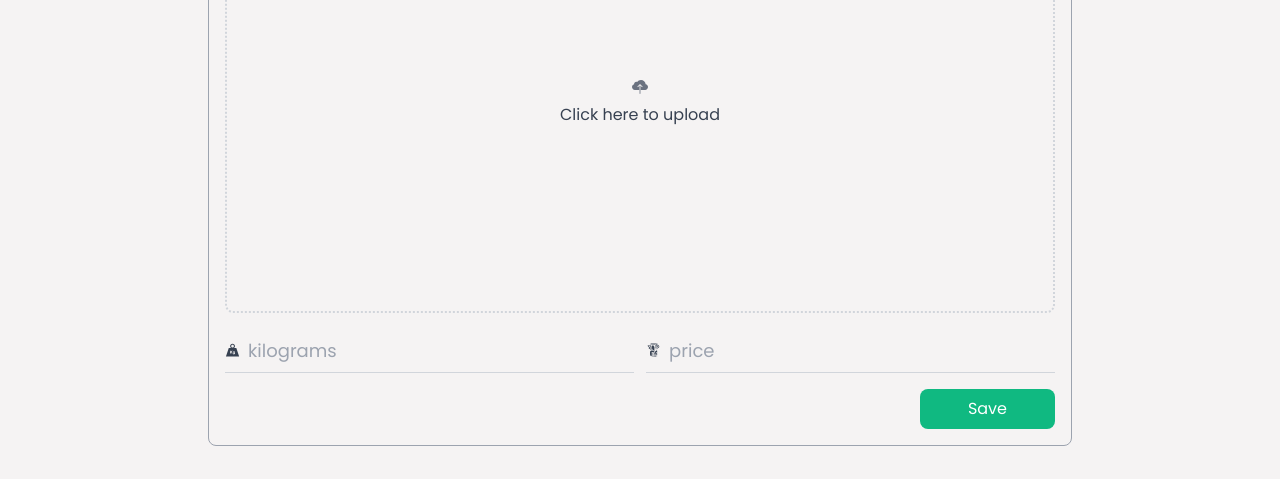
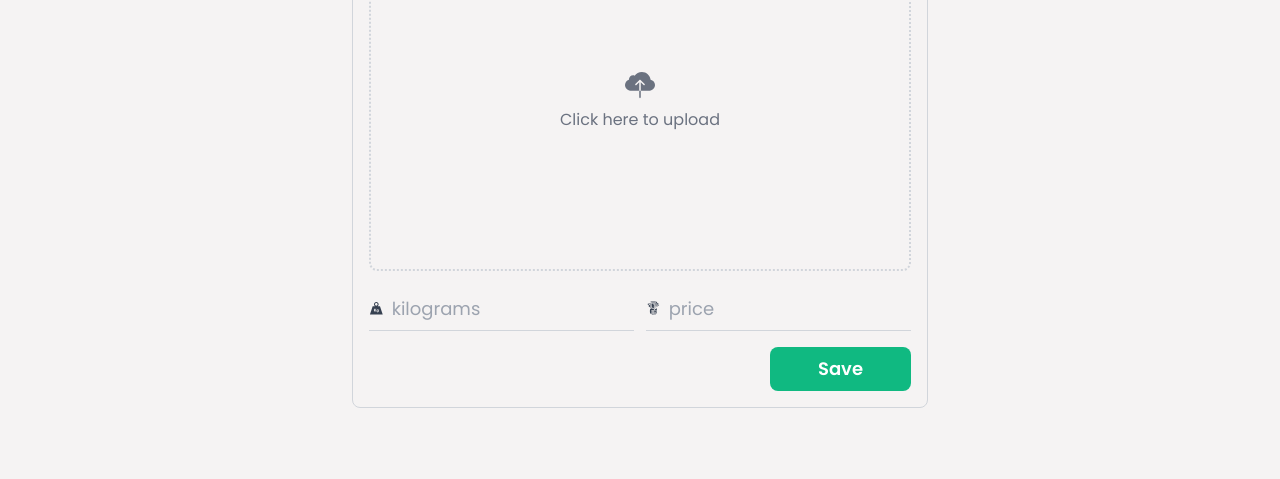
Before and after one commit to mainerprenuer/farmPlug, a React (Create React App) app: page /createItem in a window 1280 px wide. Shown: the part 395-874 px from the top of the page. Built offline with nearby package versions, Linux system fonts and the light colour scheme; no server answers; the database is empty.

Commit message:
working on section 2

```diff
--- a/src/components/CreateContainer.jsx
+++ b/src/components/CreateContainer.jsx
@@ -44,7 +44,7 @@ const CreateContainer = () => {
       (error) => {
         console.log(error);
         setFields(true);
-        setMsg("Error while uploading : Try Again 🙇");
+        setMsg("Error while uploading : Try AGain 🙇");
         setAlertStatus("danger");
         setTimeout(() => {
           setFields(false);
@@ -101,28 +101,28 @@ const CreateContainer = () => {
           qty: 1,
           price: price
         };
-        saveItem(data)
+        saveItem(data);
         setIsLoading(false);
         setFields(true);
         setMsg("Data Uploaded successfully 😊");
-        clearData();
         setAlertStatus("success");
         setTimeout(() => {
           setFields(false);
         }, 4000);
+        clearData();
       }
     } catch (error) {
       console.log(error);
       setFields(true);
-      setMsg("Error while uploading : Try Again 🙇");
-      setAlertStatus("Danger");
+      setMsg("Error while uploading : Try AGain 🙇");
+      setAlertStatus("danger");
       setTimeout(() => {
         setFields(false);
         setIsLoading(false);
       }, 4000);
     }
 
-    fetchData()
+    fetchData();
   };
 
   const clearData = () => {
@@ -137,77 +137,102 @@ const CreateContainer = () => {
     await getAllFarmItems().then(data => {
       dispatch({
         type : actionType.SET_FARM_ITEMS,
-        foodItems : data
+        farmItems : data
       });
     });
   };
 
   return (
-    <div className='w-full min-h-screen flex items-center justify-center'>
-      <div className='w-[90%] md:w-[75%] border border-gray-400 rounded-lg p-4 flex flex-col items-center justify-center gap-4'>
-         {
-          fields && (
-            <motion.p initial={{opacity : 0}}
-                      animate={{opacity : 1}}
-                      exit={{opacity : 0}}
-             className={`w-full p-2 rounded-lg text-center text-lg font-semibold ${alertStatus == 'danger'
-             ? 'bg-red-400 text-red-800'
-             : 'bg-emerald-400 text-emerald-800'}`}
-             >{msg}
+    <div className="w-full min-h-screen flex items-center justify-center">
+      <div className="w-[90%] md:w-[50%] border border-gray-300 rounded-lg p-4 flex flex-col items-center justify-center gap-4">
+        {fields && (
+          <motion.p
+            initial={{ opacity: 0 }}
+            animate={{ opacity: 1 }}
+            exit={{ opacity: 0 }}
+            className={`w-full p-2 rounded-lg text-center text-lg font-semibold ${
+              alertStatus === "danger"
+                ? "bg-red-400 text-red-800"
+                : "bg-emerald-400 text-emerald-800"
+            }`}
+          >
+            {msg}
           </motion.p>
-          )
-         }
+        )}
 
-         <div className='w-full py-2 border-b border-gray-300 flex items-center gap-2'>
-          <BiFoodMenu className='text-xl text-gray-700'/>
-          <input type="text"
-           required value={title}
+        <div className="w-full py-2 border-b border-gray-300 flex items-center gap-2">
+          <BiFoodMenu className="text-xl text-gray-700" />
+          <input
+            type="text"
+            required
+            value={title}
             onChange={(e) => setTitle(e.target.value)}
             placeholder="Give me a title..."
-           className='w-full h-full text-lg bg-transparent outline-none border-none placeholder:text-gray-400 text text-textColor'></input>
+            className="w-full h-full text-lg bg-transparent outline-none border-none placeholder:text-gray-400 text-textColor"
+          />
         </div>
 
-         <div className='w-full'>
-          <select onChange={(e) => setCategory(e.target.value)} className="outline-none w-full text-base border-b-2 border-gray-200 p-2 rounded-md cursor-pointer">
-            <option value="other" className='bg-white'>Select Category</option>
-            {categories && categories.map(item => (
-              <option key={item.id} className="text-base border-0 outline-none capitalize bg-white text-headingColor"
-              value={item.urlParamName}>
+        <div className="w-full">
+          <select
+            onChange={(e) => setCategory(e.target.value)}
+            className="outline-none w-full text-base border-b-2 border-gray-200 p-2 rounded-md cursor-pointer"
+          >
+            <option value="other" className="bg-white">
+              Select Category
+            </option>
+            {categories &&
+
+              categories.map((item) => (
+                <option
+                  key={item.id}
+                  className="text-base border-0 outline-none capitalize bg-white text-headingColor"
+                  value={item.urlParamName}
+                >
                   {item.name}
                 </option>
               ))}
           </select>
         </div>
 
-        <div className='group flex justify-center items-center flex-col border-2 border-dotted border-gray-300 w-full h-225 md:h-420 cursor-pointer rounded-lg'>
+        <div className="group flex justify-center items-center flex-col border-2 border-dotted border-gray-300 w-full h-225 md:h-340 cursor-pointer rounded-lg">
           {isLoading ? (
             <Loader />
           ) : (
             <>
               {!imgAsset ? (
                 <>
-                    <label className='w-ful h-full flex flex-col items-center justify-center cursor-pointer'>
-                      <div className='w-full h-full flex flex-col items-center justify-center gap-2'>
-                        <IoIosCloudUpload className='text-gray-500 hover:text-gray-700'/>
-                        <p className='text-gray-700'>Click here to upload</p>
+                  <label className="w-full h-full flex flex-col items-center justify-center cursor-pointer">
+                    <div className="w-full h-full flex flex-col items-center justify-center gap-2">
+                      <IoIosCloudUpload className="text-gray-500 text-3xl hover:text-gray-700" />
+                      <p className="text-gray-500 hover:text-gray-700">
+                        Click here to upload
+                      </p>
                     </div>
-                      <input type="file" name='uploadimage' accept="image/" onChange={uploadImage} className='w-0 h-0' />
+                    <input
+                      type="file"
+                      name="uploadimage"
+                      accept="image/*"
+                      onChange={uploadImage}
+                      className="w-0 h-0"
+                    />
                   </label>
                 </>
               ) : (
-                  <><div className='relative h-full'>
+                <>
+                  <div className='relative h-full'>
                       <img src={imgAsset} alt="uploadimage" className='w-full h-full object-cover' />
                       <button type='button' className="absolute bottom-3 right-3 p-3 rounded-full bg-red-500 text-xl
                        cursor-pointer outline-none hover:shadow-md duration-500 transition-all ease-in-out"
                        onClick={deleteImage}><RiDeleteBin4Fill className='text-white' />
                       </button>
-                    </div></>
+                    </div>
+                </>
               )}
             </>
           )}
         </div>
 
-        <div className='w-full flex flex-col md:flex-row items-center gap-3'>
+        <div className="w-full flex flex-col md:flex-row items-center gap-3">
          <div className='w-full py-2 border-b border-gray-300 flex items-center gap-2'>
             <GiWeight className='text-gray-700 text-2x1' />
             <input type='text' required value={kilograms} onChange={(e) => setKilograms(e.target.value)}
@@ -219,8 +244,13 @@ const CreateContainer = () => {
             <input type='text' required value={price} onChange={(e) => setPrice(e.target.value)} placeholder='price' className='w-full h-full text-lg bg-transparent outline-none border-none placeholder:text-gray-400 text-textColor'/>
           </div>
         </div>
-        <div className='flex items-center w-full'>
-          <button type='button' className='ml-0 md:ml-auto w-full md:w-auto border-none outline-none bg-emerald-500 px-12 py-2 rounded-lg text-white font-semi-bold' onClick={saveDetails}>
+
+        <div className="flex items-center w-full">
+          <button
+            type="button"
+            className="ml-0 md:ml-auto w-full md:w-auto border-none outline-none bg-emerald-500 px-12 py-2 rounded-lg text-lg text-white font-semibold"
+            onClick={saveDetails}
+          >
             Save
           </button>
         </div>
@@ -229,4 +259,4 @@ const CreateContainer = () => {
   );
 };
 
-export default CreateContainer
+export default CreateContainer;
--- a/src/components/MainContainer.jsx
+++ b/src/components/MainContainer.jsx
@@ -1,10 +1,30 @@
 import React from 'react';
 import HomeContainer from './HomeContainer';
+import { motion } from 'framer-motion';
+import { TiChevronLeft, TiChevronRight } from 'react-icons/ti';
 
 const MainContainer = () => {
   return (
-    <div className='w-full h-auto flex flex-colnitems-center justify-center'>
+    <div className='w-full h-auto flex flex-col items-center justify-center'>
       <HomeContainer />
+
+      <section className="w-full my-6">
+        <div className="w-full flex items-center justify-between">
+          <p className="text-2xl font-semibold capitalize text-headingColor relative before:absolute before:rounded-lg before:content before:w-32 before:h-1 before:-bottom-2 before:left-0 before:bg-gradient-to-tr from-orange-400 to-orange-600 transition-all ease-in-out duration-100">
+            Our fresh & healthy fruits
+          </p>
+
+          <div className='hidden md:flex gap-3 items-center'>
+            <motion.div whileTap={{ scale: 0.75 }} className='w-8 h-8 rounded-lg bg-orange-300 hover:bg-orange-500 cursor-pointer transition-all duration-100 ease-in-out hover:shadow-lg flex items-center justify-center'>
+              <TiChevronLeft className='text-lg text-white' />
+            </motion.div>
+            <motion.div whileTap={{ scale: 0.75 }} className='w-8 h-8 rounded-lg bg-orange-300 hover:bg-orange-500 cursor-pointer transition-all duration-100 ease-in-out hover:shadow-lg flex items-center justify-center'>
+              <TiChevronRight className='text-lg text-white' />
+            </motion.div>
+          </div>
+
+        </div>
+      </section>
     </div>
   );
 };
--- a/src/components/index.js
+++ b/src/components/index.js
@@ -5,3 +5,4 @@ export { default as MainContainer } from './MainContainer' ;
 export { default as CreateContainer } from './CreateContainer';
 export { default as HomeContainer } from './HomeContainer';
 export { default as Loader } from './Loader';
+export { default as RowContainer } from './RowContainer';
```
Lines whose indentation alone changed are shown as unchanged.
